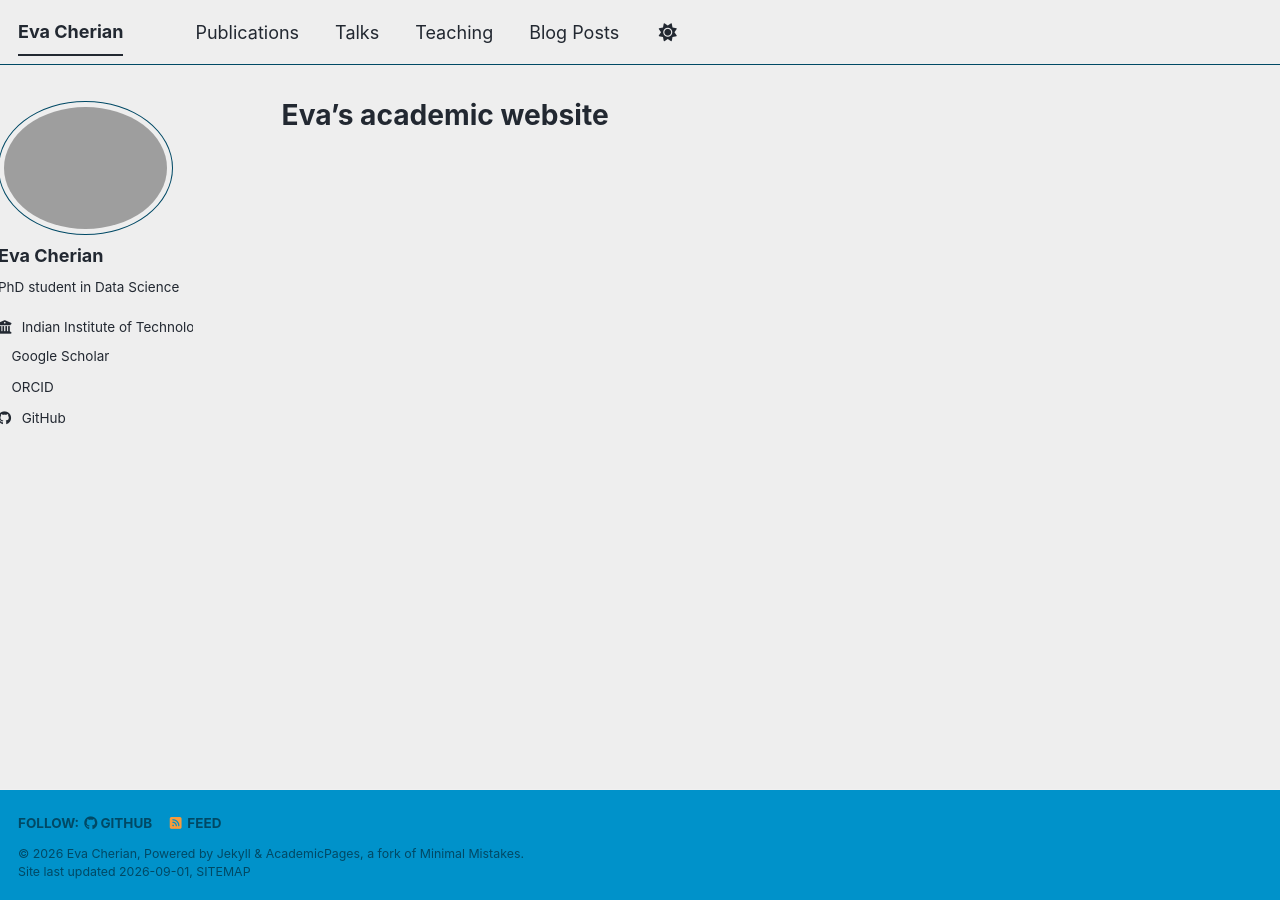
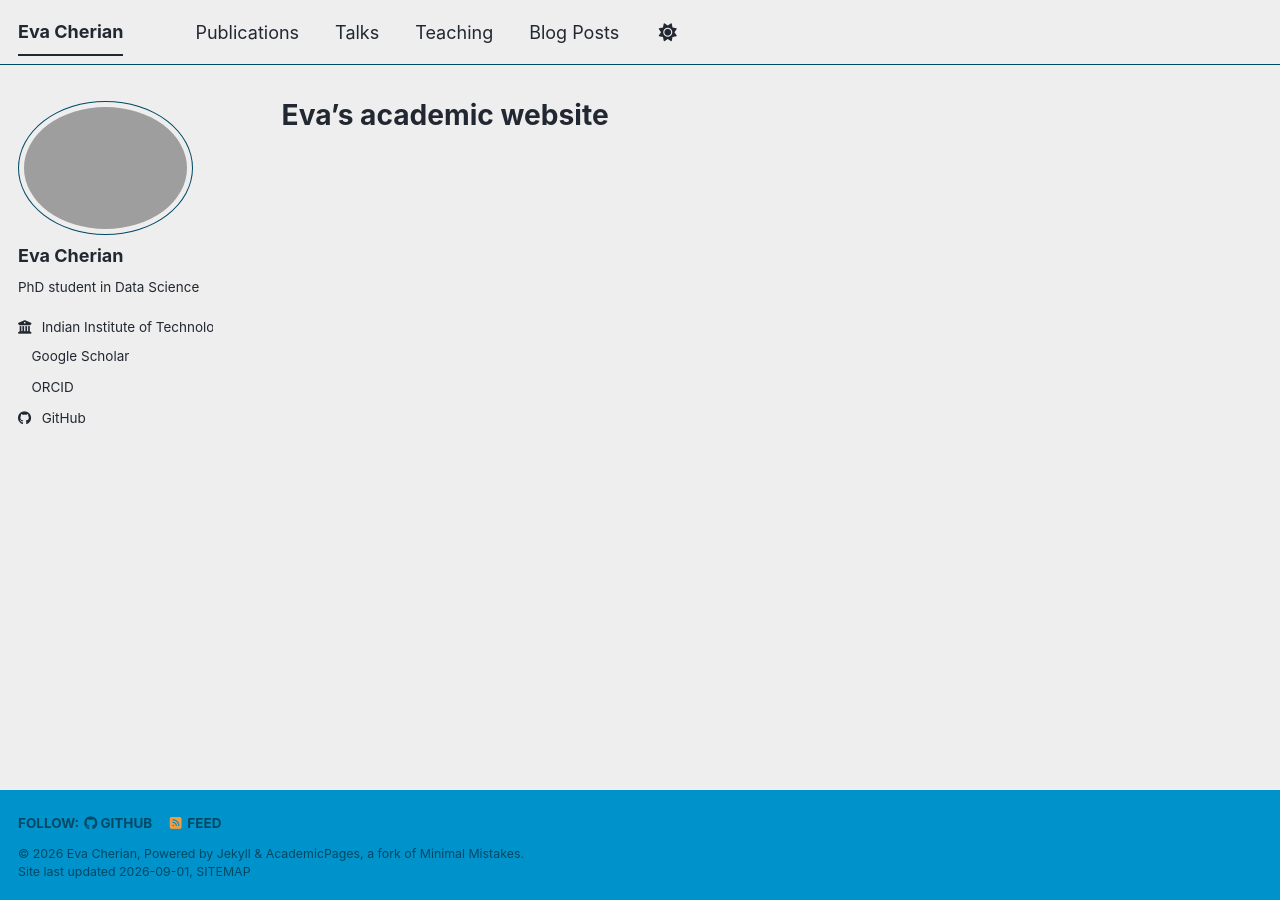
Before and after one commit to evacherian/evacherian.github.io, a Jekyll site: the page built from _pages/about.md, in a window 1280 px wide. Built offline with Jekyll 4.4.1, drawn with Linux system fonts in a browser that asks for light colours; a style sheet for code colours, icons or effects is not loaded.

Commit message:
Update _sidebar.scss
updated left padding for left sidebar

```diff
--- a/_sass/layout/_sidebar.scss
+++ b/_sass/layout/_sidebar.scss
@@ -26,7 +26,7 @@
 
   @include breakpoint($large) {
     @include span(2 of 12);
-    margin-left: -20px;
+    padding-left: 0;
     opacity: 1;
     -webkit-transition: opacity 0.2s ease-in-out;
             transition: opacity 0.2s ease-in-out;
```
